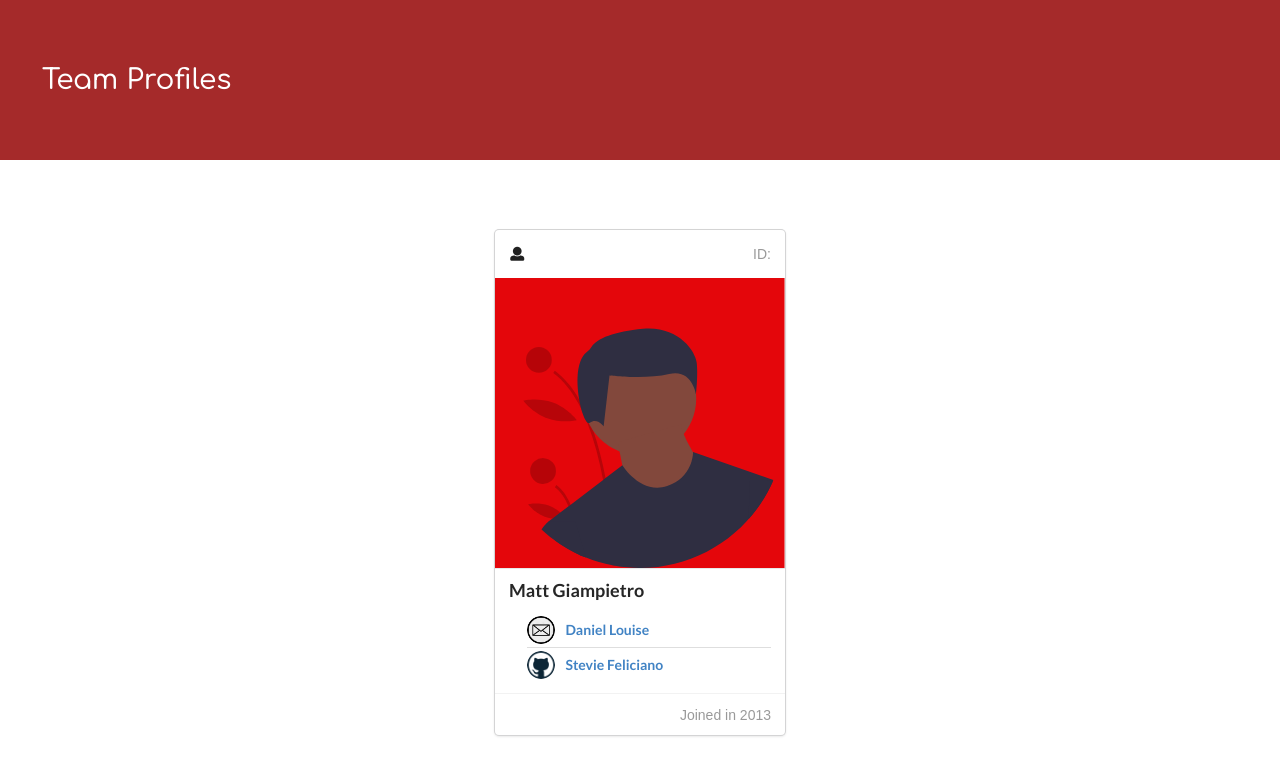
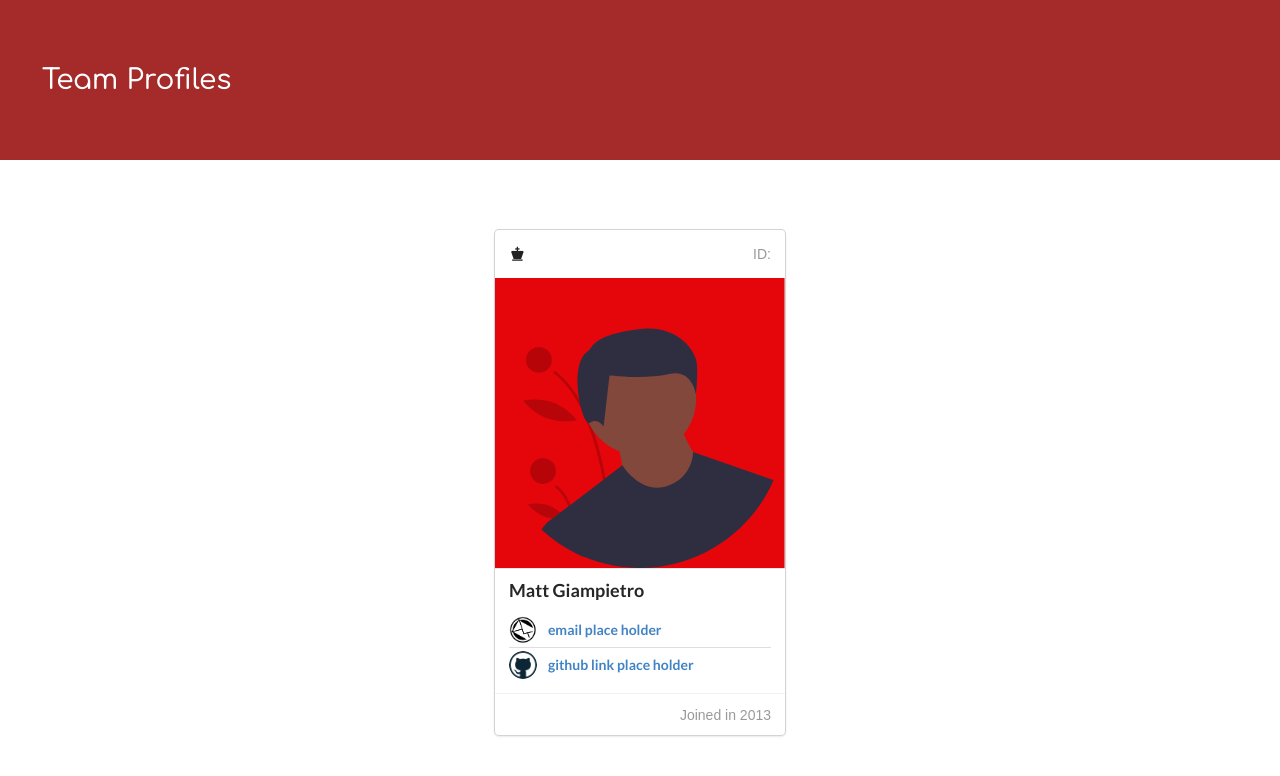
Before and after one commit to wa20/8-Team-Profile-Generator, a plain HTML site: page index.html in a window 1280 px wide. Drawn offline with nearby package versions, Linux system fonts and the light colour scheme.

Commit message:
card updates

```diff
--- a/index.html
+++ b/index.html
@@ -16,14 +16,16 @@
     <title>Team profile Generator</title>
   </head>
   <body>
-    <header class="navHeader">Team Profiles</header>
+    <header class="navHeader">
+        Team Profiles
+    </header>
 
     <section class="ui stackable mainBody">
       <ul class="ui link cards">
         <li class="card">
           <div class="content">
             <div class="right floated meta">ID:</div>
-            <i class="user icon"></i>
+            <i class="chess king icon"></i>
             <!-- Elliot -->
           </div>
 
@@ -34,20 +36,20 @@
             <div class="header">Matt Giampietro</div>
             <!-- <div class="meta"><a>Friends</a></div> -->
 
-            <ul class="ui middle aligned divided list">
-              <div class="item">
-                <img class="ui avatar image" src="./assets/email_icon.jpeg" />
+        <div class="ui middle aligned divided list">
+            <div class="item">
+                <img class="ui avatar image" src="./assets/email_icon.png" />
                 <div class="content">
-                  <a class="header">Daniel Louise</a>
+                  <a class="header" href="#" target="_blank">email place holder</a>
                 </div>
-              </div>
+            </div>
               <div class="item">
                 <img class="ui avatar image" src="./assets/github-512.png" />
                 <div class="content">
-                  <a class="header">Stevie Feliciano</a>
+                  <a class="header" href="#" target="_blank">github link place holder</a>
                 </div>
-              </div>
-            </ul>
+            </div>
+        </div>
           </div>
 
           <div class="extra content">
--- a/style.css
+++ b/style.css
@@ -9,7 +9,8 @@
   }
 
   ol,
-  ul {
+  ul,
+  li {
     list-style: none;
   }
 
```
Also changed, not shown: assets/email_icon.png (added), 1 other file.
